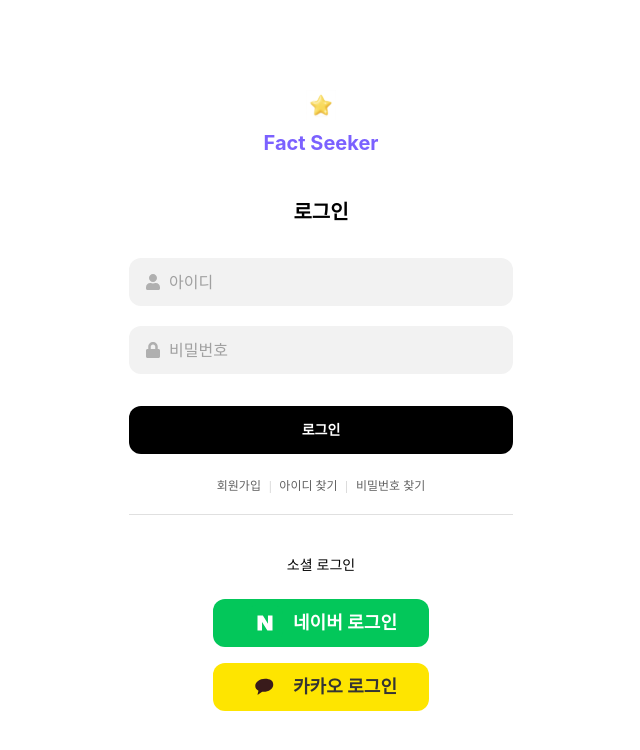
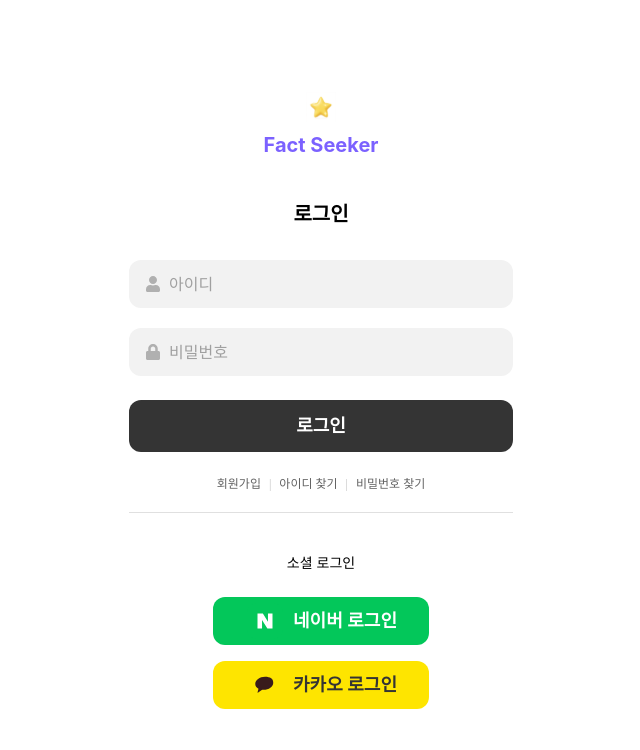
Before and after one commit to Hanium-FactSeeker/factseeker-frontend, a Next.js app: page /login in a window 1280 px wide. Shown: the top 750 px of the page, without its empty margins (319-959 px from the left). Built offline with nearby package versions, Linux system fonts and the light colour scheme.

Commit message:
Fix: [#1] 로그인 버튼 컴포넌트 재사용

```diff
--- a/src/app/login/page.tsx
+++ b/src/app/login/page.tsx
@@ -3,6 +3,7 @@ import TextInput from "../../components/ui/button/TextInput"
 import { NaverLoginButton } from "../../components/ui/button/NaverLoginButton";
 import { KakaoLoginButton } from "../../components/ui/button/KakaoLoginButton";
 import { FaUser, FaLock } from "react-icons/fa";
+import  { Button } from "../../components/ui/button/index";
 import Logo from "../../assets/Logo";
 
 export default function LoginPage() {
@@ -23,9 +24,9 @@ export default function LoginPage() {
           <TextInput type="password" placeholder="비밀번호" iconLeft={<FaLock />} />
         </div>
 
-        <button className="w-96 h-12 bg-black text-white rounded-xl mt-2 text-sm font-semibold hover:opacity-90">
-          로그인
-        </button>
+        <Button color="black" size="lg" fullWidth>
+            로그인
+        </Button>
 
 
         <div className="flex items-center justify-center text-xs text-[#626262] font-[Pretendard] gap-2">
```
